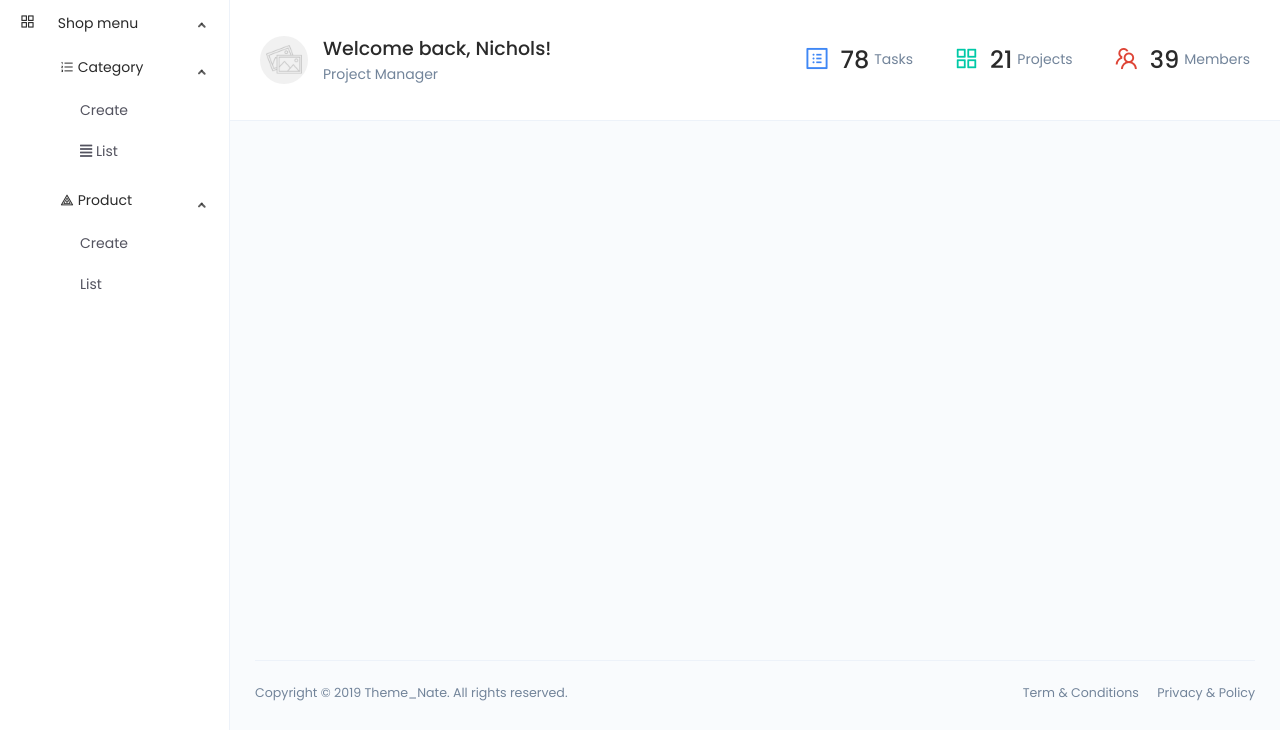
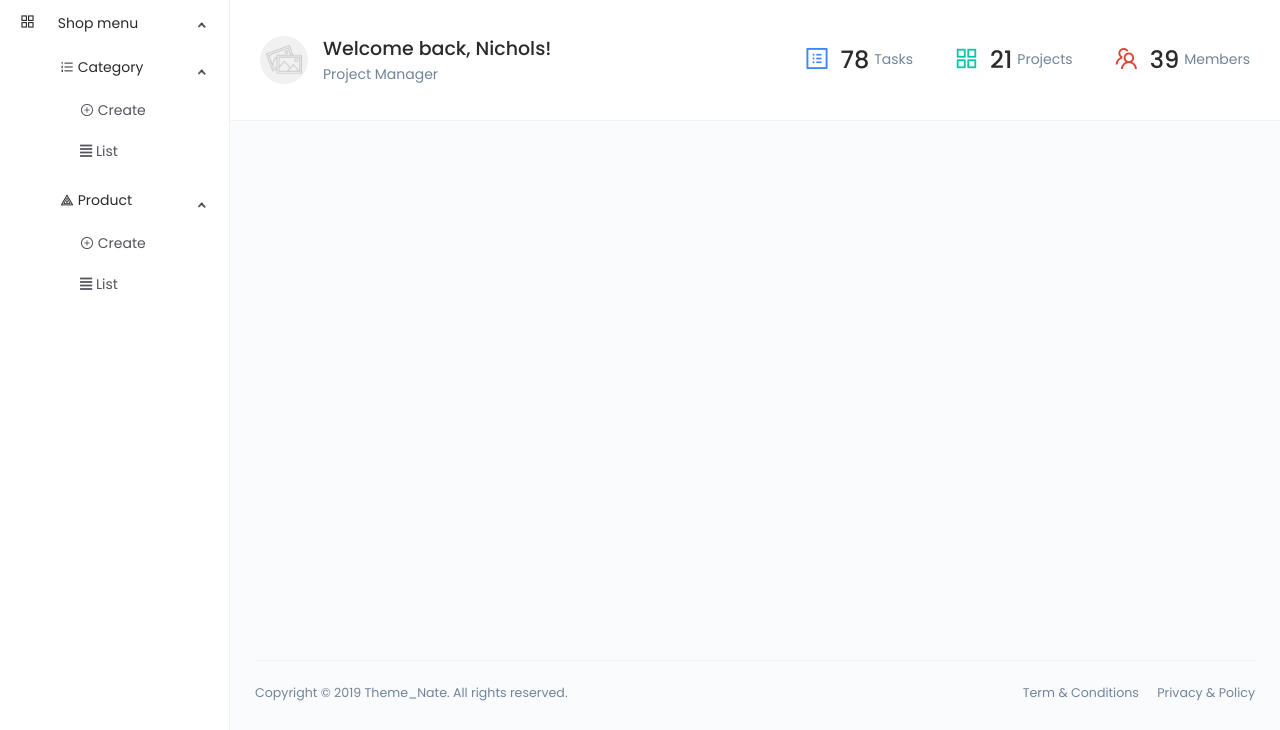
Before and after one commit to Dasturchi-Mufid/shop, a Django app: template templates/dashboard/index.html in a window 1280 px wide. Shown: the part 70-800 px from the top of the page. Run offline with Django 5.2, Linux system fonts and the light colour scheme; the template is opened without the code that fills it, so the values that code supplies are empty; some libraries are stand-ins or nearby versions.

```diff
--- a/templates/dashboard/base.html
+++ b/templates/dashboard/base.html
@@ -138,14 +138,18 @@
                                         </a>
                                         <ul class="dropdown-menu">
                                             <li>
-                                                <a href="{% url 'dashboard:category_create' %}">Create</a>
+                                                <a href="{% url 'dashboard:category_create' %}">
+                                                    <i class="anticon anticon-plus-circle"></i>
+                                                    Create
+                                                </a>
                                             </li>
                                             <li>
                                                 <a href="{% url 'dashboard:category_list' %}">
                                                     <span class="icon-holder">
                                                         <i class="fas fa-align-justify"></i>
+                                                        List
                                                     </span>
-                                                      List
+
                                                 </a>
                                             </li>
 
@@ -167,10 +171,16 @@
                                         </a>
                                         <ul class="dropdown-menu">
                                             <li>
-                                                <a href="{% url 'dashboard:product_create' %}">Create</a>
+                                                <a href="{% url 'dashboard:product_create' %}">
+                                                    <i class="anticon anticon-plus-circle"></i>
+                                                    Create
+                                                </a>
                                             </li>
                                             <li>
-                                                <a href="{% url 'dashboard:product_list' %}">List</a>
+                                                <a href="{% url 'dashboard:product_list' %}">
+                                                    <i class="fas fa-align-justify"></i>
+                                                    List
+                                                </a>
                                             </li>
 
                                         </ul>
```
